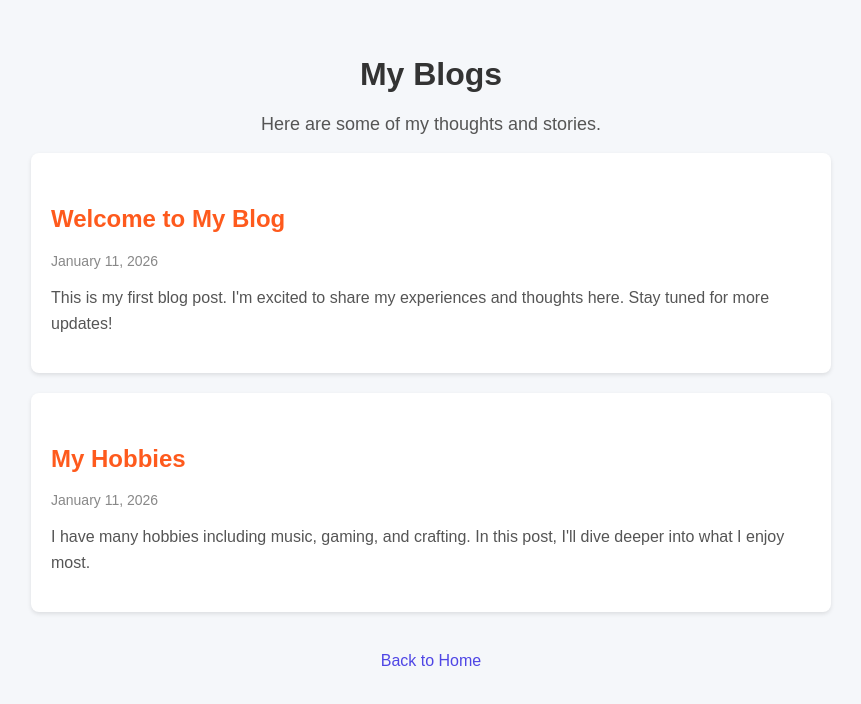
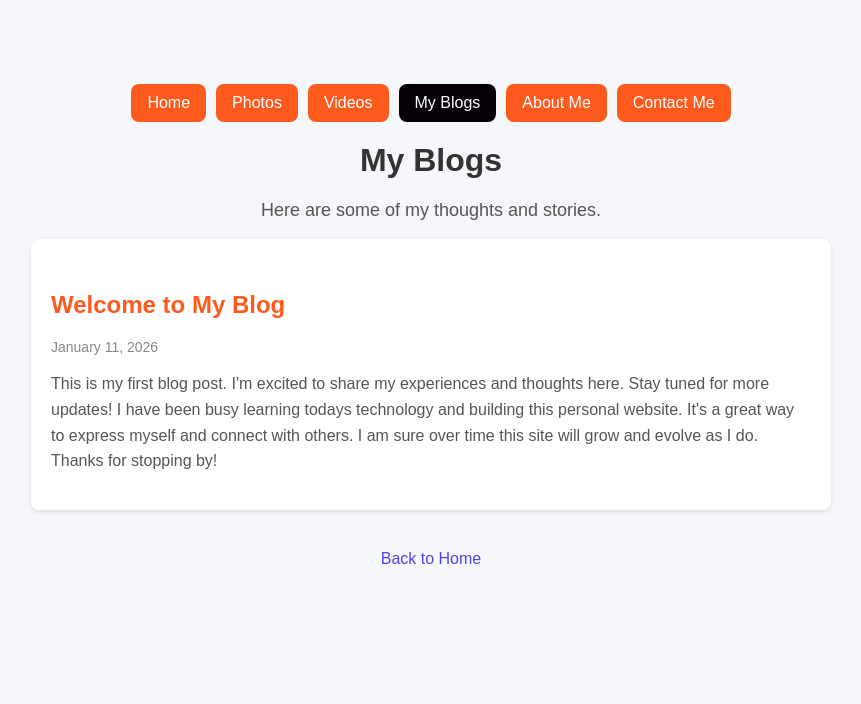
Before and after one commit to ghoaks1-crypto/gary-hoaks-website, a plain HTML site: page blogs.html in a window 1280 px wide. Shown: the whole page, without its empty margins (209-1070 px from the left). Drawn offline with Linux system fonts and the light colour scheme.

Commit message:
Update blogs.html

```diff
--- a/blogs.html
+++ b/blogs.html
@@ -48,9 +48,46 @@
       margin-top: 40px;
       display: block;
     }
+    button {
+      margin-top: 24px;
+      padding: 10px 16px;
+      font-size: 16px;
+      font-family: Arial, sans-serif;
+      background-color: #fe5a1d;
+      color: white;
+      border: none;
+      border-radius: 8px;
+      cursor: pointer;
+    }
+    button2 {
+      margin-top: 24px;
+      padding: 10px 16px;
+      font-size: 16px;
+      font-family: Arial, sans-serif;
+      background-color: #050008;
+      color: #fffefe;
+      border: none;
+      border-radius: 8px;
+      cursor: pointer;
+    }
+    .top-links {
+      display: flex;
+      gap: 10px;
+      justify-content: center;
+      margin: 20px 0;
+    }
   </style>
 </head>
 <body>
+  <div class="top-links">
+    <button onclick="window.location.href='index.html'">Home</button>
+    <button onclick="window.location.href='photos.html'">Photos</button>
+    <button onclick="window.location.href='videos.html'">Videos</button>
+    <button2 onclick="window.location.href='blogs.html'">My Blogs</button2>
+    <button onclick="window.location.href='about.html'">About Me</button>
+    <button onclick="window.location.href='contact.html'">Contact Me</button>
+  </div>
+
   <h1>My Blogs</h1>
   <p style="text-align: center; color: #555; font-size: 18px;">Here are some of my thoughts and stories.</p>
 
@@ -58,17 +95,14 @@
     <h2>Welcome to My Blog</h2>
     <div class="blog-date">January 11, 2026</div>
     <div class="blog-content">
-      <p>This is my first blog post. I'm excited to share my experiences and thoughts here. Stay tuned for more updates!</p>
+      <p>This is my first blog post. I'm excited to share my experiences and thoughts here. Stay tuned for more updates!
+
+        I have been busy learning todays technology and building this personal website. It's a great way to express myself and connect with others. I am sure over time this site will grow and evolve as I do. Thanks for stopping by!</p>
+      </p>
     </div>
   </div>
 
-  <div class="blog-post">
-    <h2>My Hobbies</h2>
-    <div class="blog-date">January 11, 2026</div>
-    <div class="blog-content">
-      <p>I have many hobbies including music, gaming, and crafting. In this post, I'll dive deeper into what I enjoy most.</p>
-    </div>
-  </div>
+
 
   <a href="index.html" class="back-link">Back to Home</a>
 </body>
```
